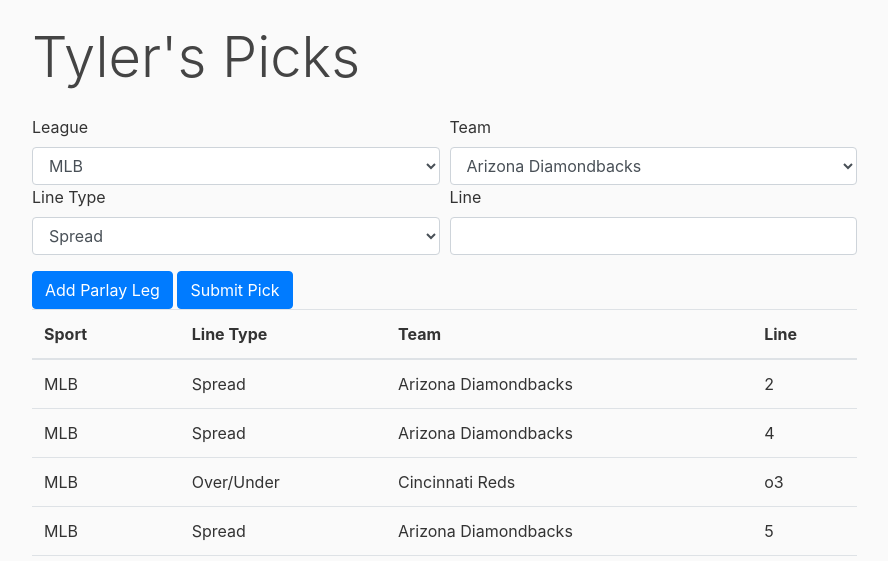
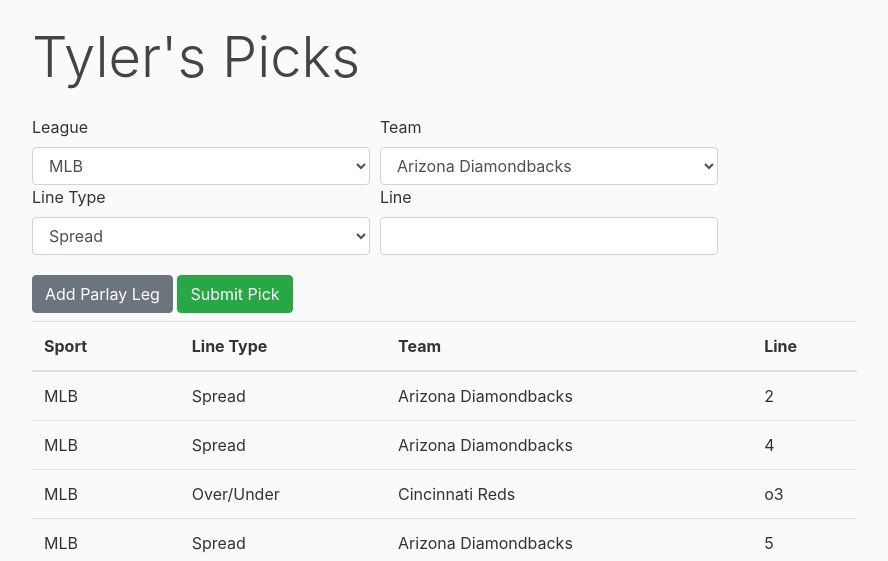
Before and after one commit to brelyt45/pod, a Flask app: page /mypicks in a window 1280 px wide. Shown: the part 56-617 px from the top of the page, without its empty margins (53-941 px from the left). Run offline with Flask 2, Linux system fonts and the light colour scheme; a user stored in the database is signed in; data comes from the database, SQL or seed files in the repository; some libraries are stand-ins or nearby versions.

Commit message:
Refined Form addition More.  Pick submittal might be done?  Valdition is all handled correctly now

```diff
--- a/pod/static/formhandling.js
+++ b/pod/static/formhandling.js
@@ -63,6 +63,7 @@
 
     if ($lastForm.length > 0) {
         newIndex = parseInt($lastForm.attr('data-index')) + 1;
+
     }
 
     // Maximum of 20 subforms
--- a/pod/static/updatelist.js
+++ b/pod/static/updatelist.js
@@ -13,3 +13,30 @@
         });
     });
 });
+$(document).on('change', '.linetype', function(){
+    // var line_select = document.getElementById("picks-" + $(this).parents('.subform').data('index') + '-line');
+    var $line = $('#picks-'+$(this).parents('.subform').data('index') + '-line');
+    var $linetype = $('#picks-'+$(this).parents('.subform').data('index') + '-linetype');
+
+    switch($linetype.val()){
+        case 'Spread':
+            $line.parent().css('visibility','visible');
+            $line.val('');
+            $line.attr('pattern','(^[-+]?[1-9]\\d*(\\.5)?$)');
+            $line.parent().children('.invalid-feedback').html('Invalid Spread: e.g. 34, -3.5, +3 ')
+        break;
+
+        case 'Over/Under':
+            $line.parent().css('visibility','visible');
+            $line.val('');
+            $line.attr('pattern','(^[ou][1-9]\\d*(.5)?$)');
+            $line.parent().children('.invalid-feedback').html('Invalid Over/Under: e.g. o34, u3.5')
+        break;
+
+        case 'MoneyLine':
+            $line.val('0');
+            $line.parent().css('visibility', 'hidden');
+        break;
+    };
+
+});
--- a/pod/templates/mypicks.html
+++ b/pod/templates/mypicks.html
@@ -1,5 +1,6 @@
 {% extends "layout.html" %}
 {% block content1  %}
+<div class="pb-2">
 <script src="https://ajax.googleapis.com/ajax/libs/jquery/3.4.1/jquery.min.js"></script>
 <h2 class="display-4 mb-4">{{current_user.firstname}}'s Picks</h2>
 
@@ -8,9 +9,9 @@
 <input type="hidden" name="csrf_token" value="{{ csrf_token() }}"/>
 
 <div id="subforms-container" class="">
-    <div id="pick-0-form" class="subform form-group mb-3" data-index="0">
+    <div id="pick-0-form" class="subform form-group pb-1" data-index="0">
         <div class="form-row">
-            <div class="col">
+            <div class="col-5">
                 <label for="picks-0-sport">League</label>
                 <select class="form-control sport" id="picks-0-sport" name="picks-0-sport">
                     <option value="MLB">MLB</option>
@@ -21,7 +22,7 @@
                     <option value="NHL">NHL</option>
                 </select>
             </div>
-            <div class="col">
+            <div class="col-5">
                 <label for="picks-0-team">Team</label>
                 <select class="form-control team" id="picks-0-team" name="picks-0-team">
                     <option value="Arizona Diamondbacks">Arizona Diamondbacks</option>
@@ -58,31 +59,32 @@
             </div>
         </div>
         <div class="form-row">
-            <div class="col">
+            <div class="col-5">
                 <label for="picks-0-linetype">Line Type</label>
-                <select class="form-control" id="picks-0-linetype" name="picks-0-linetype">
+                <select class="form-control linetype" id="picks-0-linetype" name="picks-0-linetype">
                     <option value="Spread">Spread</option>
                     <option value="MoneyLine">MoneyLine</option>
                     <option value="Over/Under">Over/Under</option>
                     <option value="Prop">Prop</option>
                 </select>
             </div>
-            <div class="col">
+            <div class="col-5">
                 <label for="picks-0-line">Line</label>
-                <input class="form-control" id="picks-0-line" name="picks-0-line" type="text" value="" pattern="(^[ou][1-9]\d*(.5)?$)|(^[-+]?[1-9]\d*(\.5)?$)" required>
+                <input class="form-control line" id="picks-0-line" name="picks-0-line" type="text" value="" pattern="(^[-+]?[1-9]\d*(\.5)?$)" required>
+                <div class="invalid-feedback">Invalid Spread: e.g. 34, -3.5, +3 </div>
             </div>
         </div>
     </div>
 </div>
-
-<button type="button" id="add" class="btn btn-primary">Add Parlay Leg</button>
-<button type="submit" class="btn btn-primary">Submit Pick</button>
+<button type="button" id="add" class="btn btn-secondary">Add Parlay Leg</button>
+<button type="submit" class="btn btn-success">Submit Pick</button>
 </form>
+</div>
 
 {# Form template #}
-<div id="pick-_-form" class="is-hidden subform form-group mb-3" data-index="_">
+<div id="pick-_-form" class="is-hidden form-group pt-1 pb-2 border-top" data-index="_">
     <div class="form-row">
-        <div class="col">
+        <div class="col-5">
             <label for="picks-_-sport">League</label>
             <select class="form-control sport" id="picks-_-sport" name="picks-_-sport">
                 <option value="MLB">MLB</option>
@@ -93,7 +95,7 @@
                 <option value="NHL">NHL</option>
             </select>
         </div>
-        <div class="col">
+        <div class="col-5">
             <label for="picks-_-team">Team</label>
             <select class="form-control team" id="picks-_-team" name="picks-_-team">
                 <option value="Arizona Diamondbacks">Arizona Diamondbacks</option>
@@ -130,20 +132,23 @@
         </div>
     </div>
     <div class="form-row">
-        <div class="col">
-            <label for="picks-_-linetype">Line Type</label>
-            <select class="form-control" id="picks-_-linetype" name="picks-_-linetype">
+        <div class="col-5">
+            <label  for="picks-_-linetype">Line Type</label>
+            <select class="form-control linetype" id="picks-_-linetype" name="picks-_-linetype">
                 <option value="Spread">Spread</option>
                 <option value="MoneyLine">MoneyLine</option>
                 <option value="Over/Under">Over/Under</option>
                 <option value="Prop">Prop</option>
             </select>
         </div>
-        <div class="col">
-            <label for="picks-_-line">Line</label>
-            <input class="form-control" id="picks-_-line" name="picks-_-line" type="text" value="" pattern="(^[ou][1-9]\d*(.5)?$)|(^[-+]?[1-9]\d*(\.5)?$)" required>
+        <div class="col-5">
+            <label class = 'label'for="picks-_-line">Line</label>
+            <input class="form-control line" id="picks-_-line" name="picks-_-line" type="text" value="" pattern="(^[-+]?[1-9]\d*(\.5)?$)" required>
+            <div class="invalid-feedback">Invalid Spread: e.g. 34, -3.5, +3 </div>
         </div>
-        <button type="button" class="btn btn-danger remove">Delete Leg</button>
+        <div class="col-2">
+          <button type="button" class="btn btn-danger remove">Delete Leg</button>
+        </div>
     </div>
 </div>
 
```
